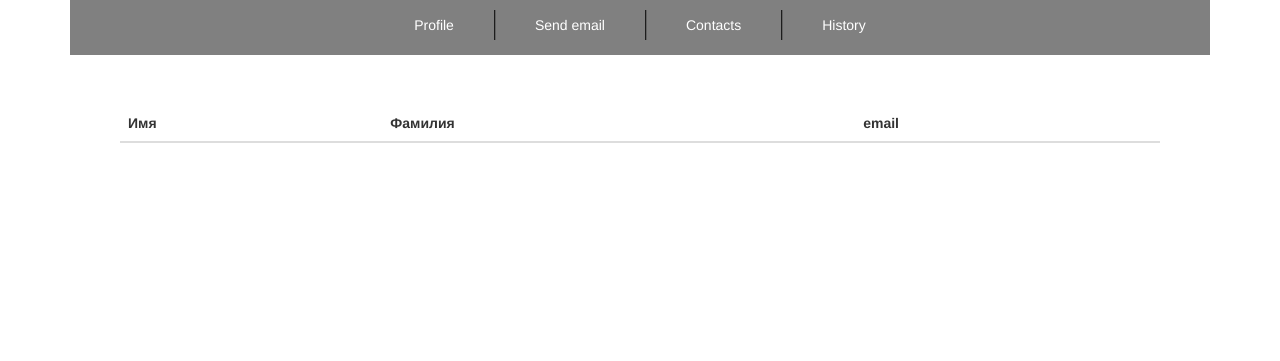
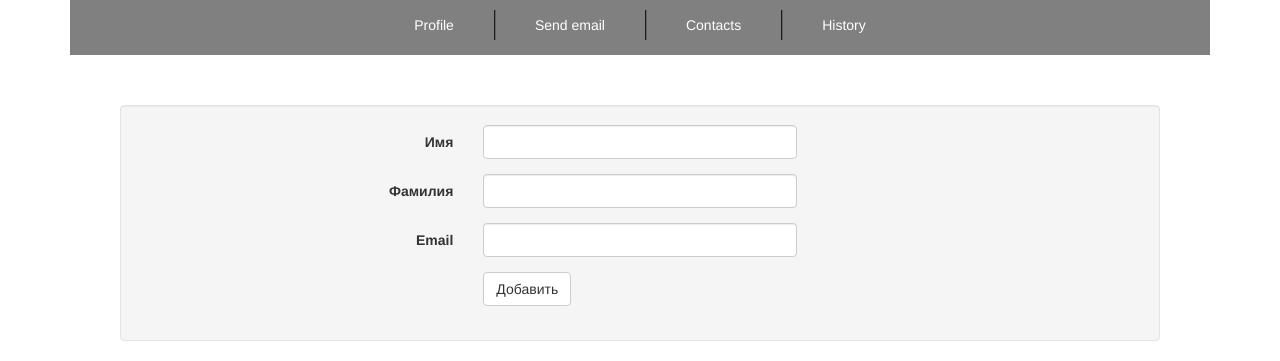
Before and after one commit to openitkz/chimp, a PHP site: template views/contact.php in a window 1280 px wide. Shown: the part 50-411 px from the top of the page. Run offline with PHP 8.4, Linux system fonts and the light colour scheme; the template is opened without the code that fills it, so the values that code supplies are empty; a user stored in the database is signed in; some libraries are stand-ins or nearby versions.

Commit message:
some fixes

```diff
--- a/controllers/messages.php
+++ b/controllers/messages.php
@@ -10,7 +10,7 @@ class Messages extends Controller{
 	public function index(){
 		$messages=$this->db->query("SELECT s.* FROM messages_sent AS s WHERE s.user_id=?",[
 				$_SESSION['user_id']
-			]);
+			])->get();
 		echo
 
 		$this->load->view('messages',[
--- a/models/contact.php
+++ b/models/contact.php
@@ -10,4 +10,8 @@ class Contact extends Model{
 	public function store($values){
 		$this->db->query("INSERT INTO contact_lists(name,description,users_id) VALUES(?,?,?)",$values);
 	}
+
+	public function store_contact($values){
+		$this->db->query("INSERT INTO contacts(name,surname,email,contact_lists_id) VALUES(?,?,?,?)",$values);
+	}
 }
--- a/views/contact.php
+++ b/views/contact.php
@@ -1,3 +1,33 @@
+	<form action="contacts/storecontact" method="POST"  class="well form-horizontal">
+		<fieldset>
+			<div class="form-group">
+				<label for=""  class="col-md-4 control-label">Имя</label>
+				<div class="col-md-4 inputGroupContainer">
+					<input type="text" name="name" class="form-control" />
+				</div>
+			</div>
+			<div class="form-group">
+				<label for="" class="col-md-4 control-label">Фамилия</label>
+				<div class="col-md-4 inputGroupContainer">
+					<input type="text" name="surname" class="form-control" />
+				</div>
+			</div>
+			<div class="form-group">
+				<label for="" class="col-md-4 control-label">Email</label>
+				<div class="col-md-4 inputGroupContainer">
+					<input type="text" name="email" class="form-control" />
+				</div>
+			</div>
+			<div class="form-group">
+				<label class="col-md-4 control-label"></label>
+				<div class="col-md-4 inputGroupContainer">
+					<button class="btn btn-default">Добавить</button>
+				</div>
+			</div>
+		</fieldset>
+	</form>
+
+
 	<table class="table table-stripped">
 		<thead>
 			<tr>
```
Also changed, not shown: controllers/contacts.php (+24 -1 lines), views/contacts.php (+12 -3 lines), views/profile.php (+15 -11 lines), views/send.php (+17 -11 lines).
